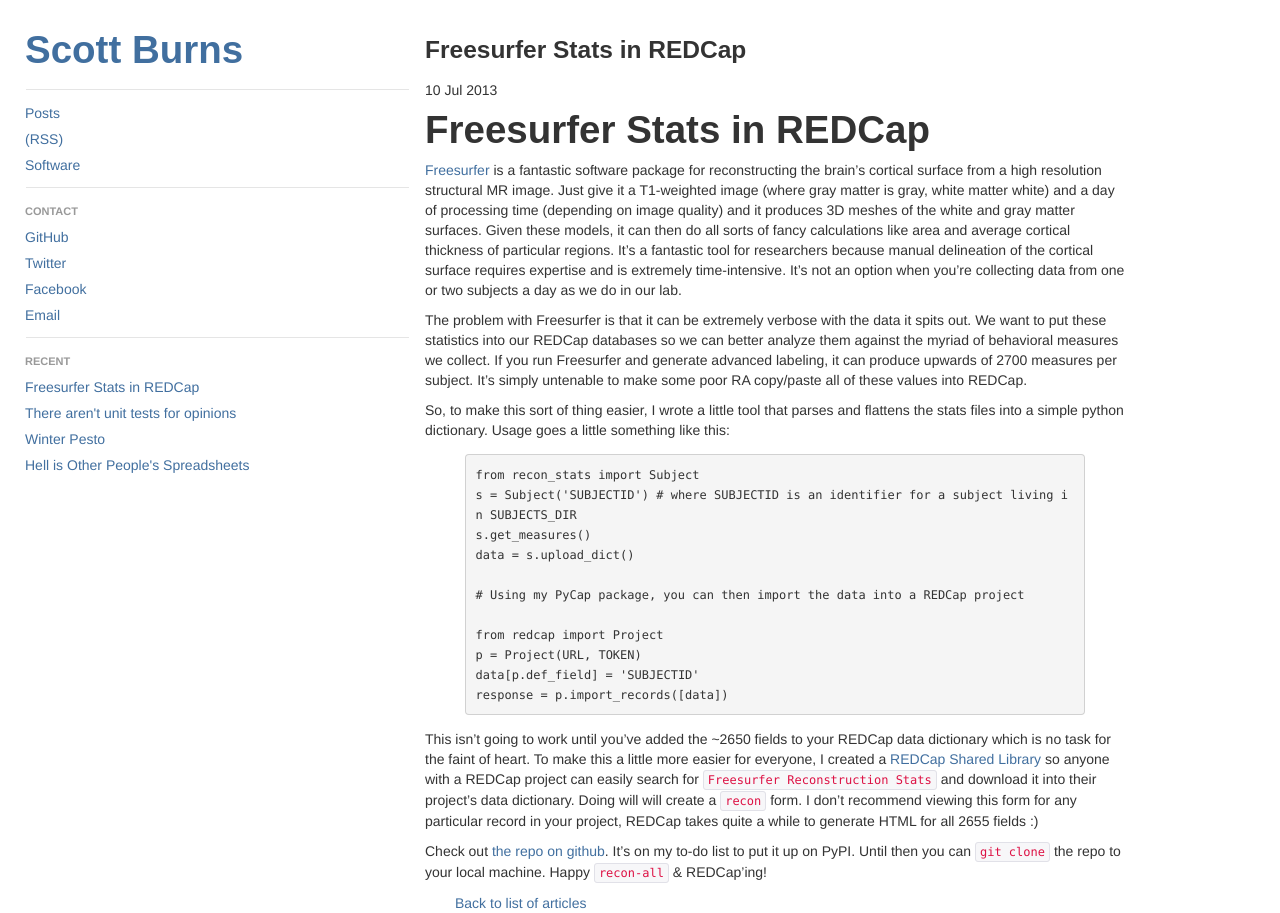
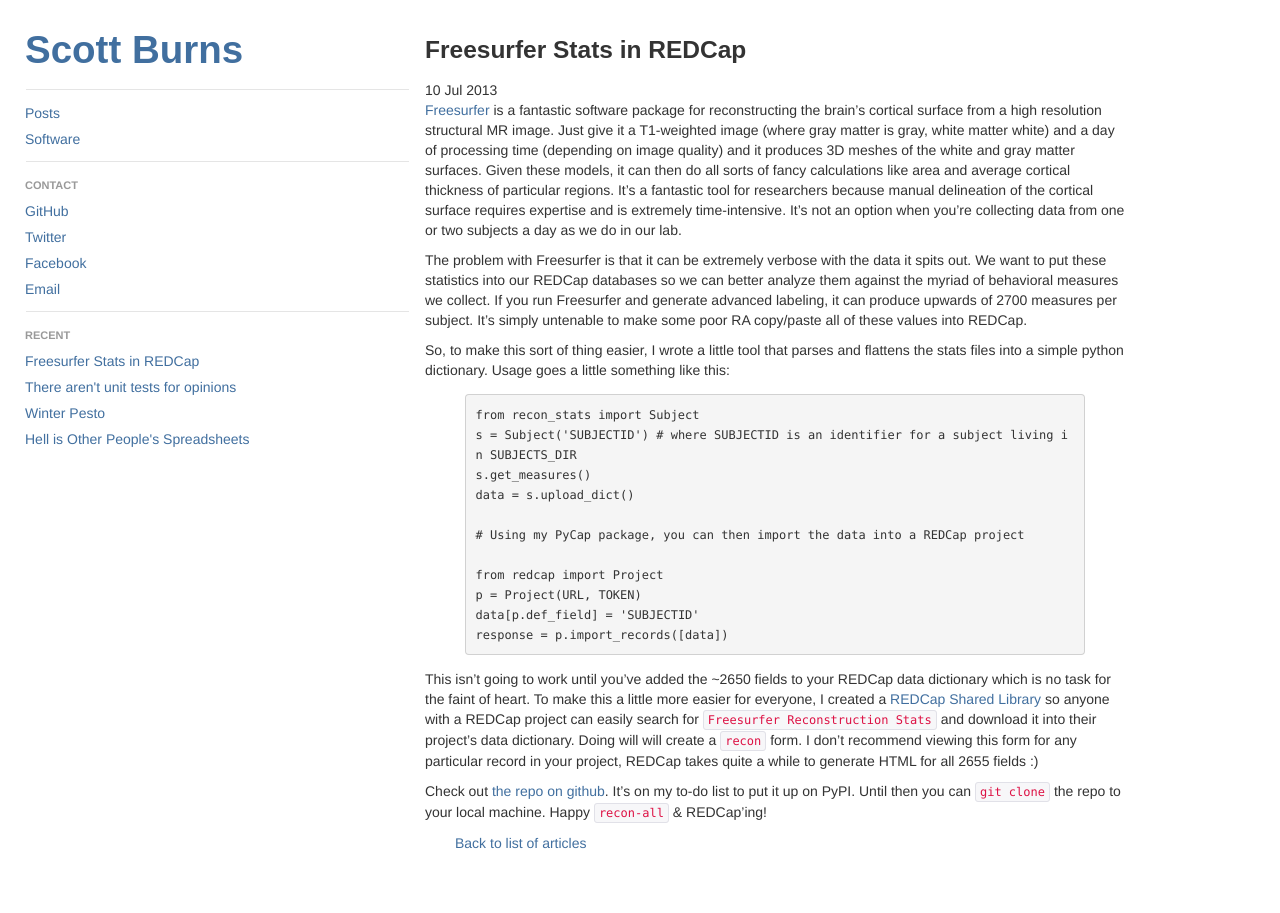
Before and after one commit to sburns/sburns.github.com, a Jekyll site: the page built from _posts/2013-07-10-freesurfer-stats-in-redcap.md, in a window 1280 px wide. Built offline with Jekyll 4.4.1, drawn with Linux system fonts in a browser that asks for light colours.

Commit message:
Remove RSS from sidebar, fix title in FS article

```diff
--- a/_layouts/default.html
+++ b/_layouts/default.html
@@ -22,7 +22,7 @@
           <div class="row">
             <ul class="nav nav-list my-nav">
               <li class="divider"></li>
-              <li><a href="/articles.html">Posts</a><a href="/rss.xml">(RSS)</a></li>
+              <li><a href="/articles.html">Posts</a></li>
               <li><a href="/software.html">Software</a></li>
               <li class="divider"></li>
               <li class="nav-header">Contact</li>
--- a/_posts/2013-07-10-freesurfer-stats-in-redcap.md
+++ b/_posts/2013-07-10-freesurfer-stats-in-redcap.md
@@ -3,8 +3,6 @@
 date: 2013-07-10
 layout: post
 ---
-
-# Freesurfer Stats in REDCap
 
 [Freesurfer](http://surver.nmr.mgh.harvard.edu) is a fantastic software package for reconstructing the brain's cortical surface from a high resolution structural MR image. Just give it a T1-weighted image (where gray matter is gray, white matter white) and a day of processing time (depending on image quality) and it produces 3D meshes of the white and gray matter surfaces. Given these models, it can then do all sorts of fancy calculations like area and average cortical thickness of particular regions. It's a fantastic tool for researchers because manual delineation of the cortical surface requires expertise and is extremely time-intensive. It's not an option when you're collecting data from one or two subjects a day as we do in our lab.
 
--- a/articles.html
+++ b/articles.html
@@ -10,3 +10,5 @@
     {% endfor %}
   </ul>
 </div>
+
+And the <a href="/rss.xml">RSS</a> feed if you're so inclined.
```
